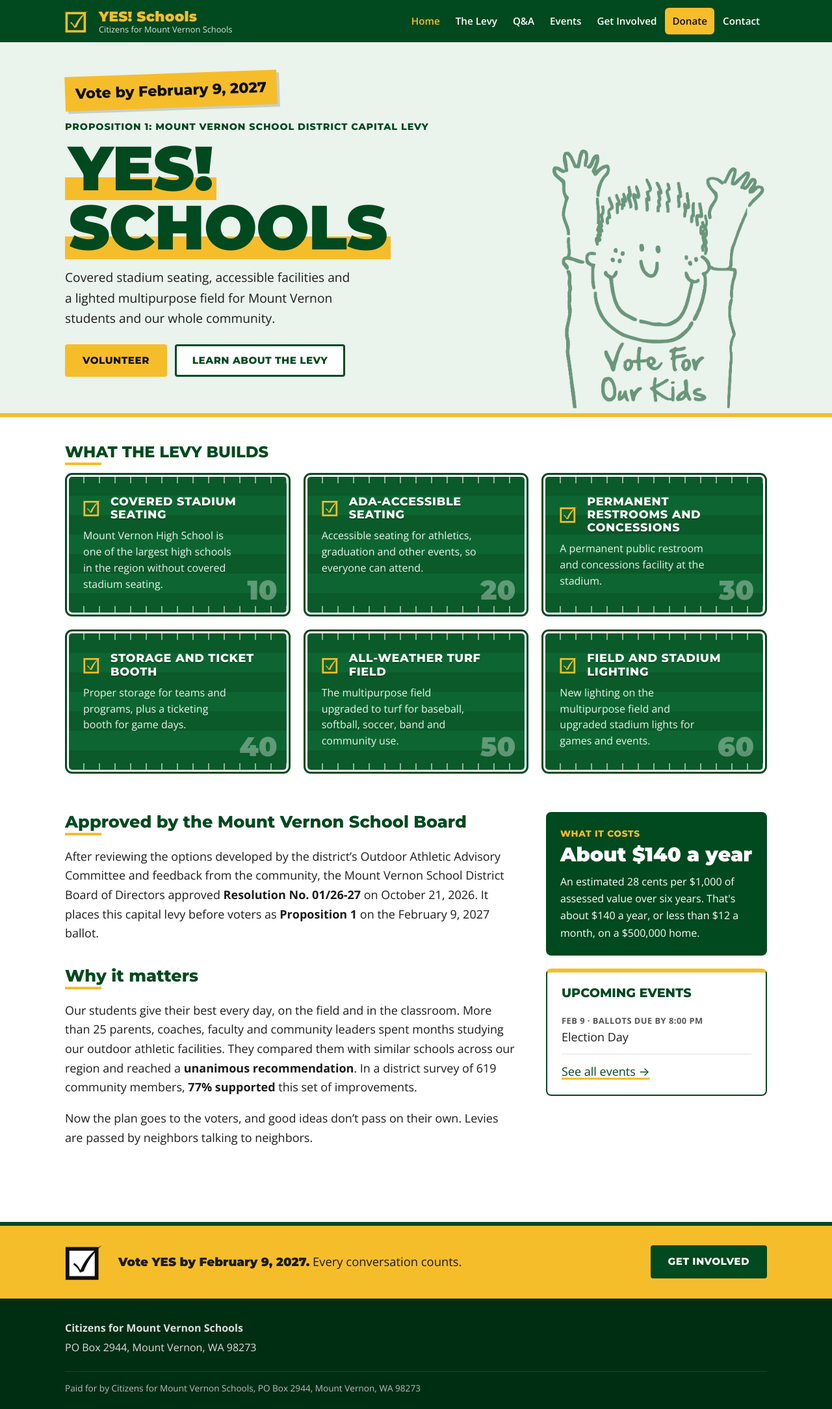
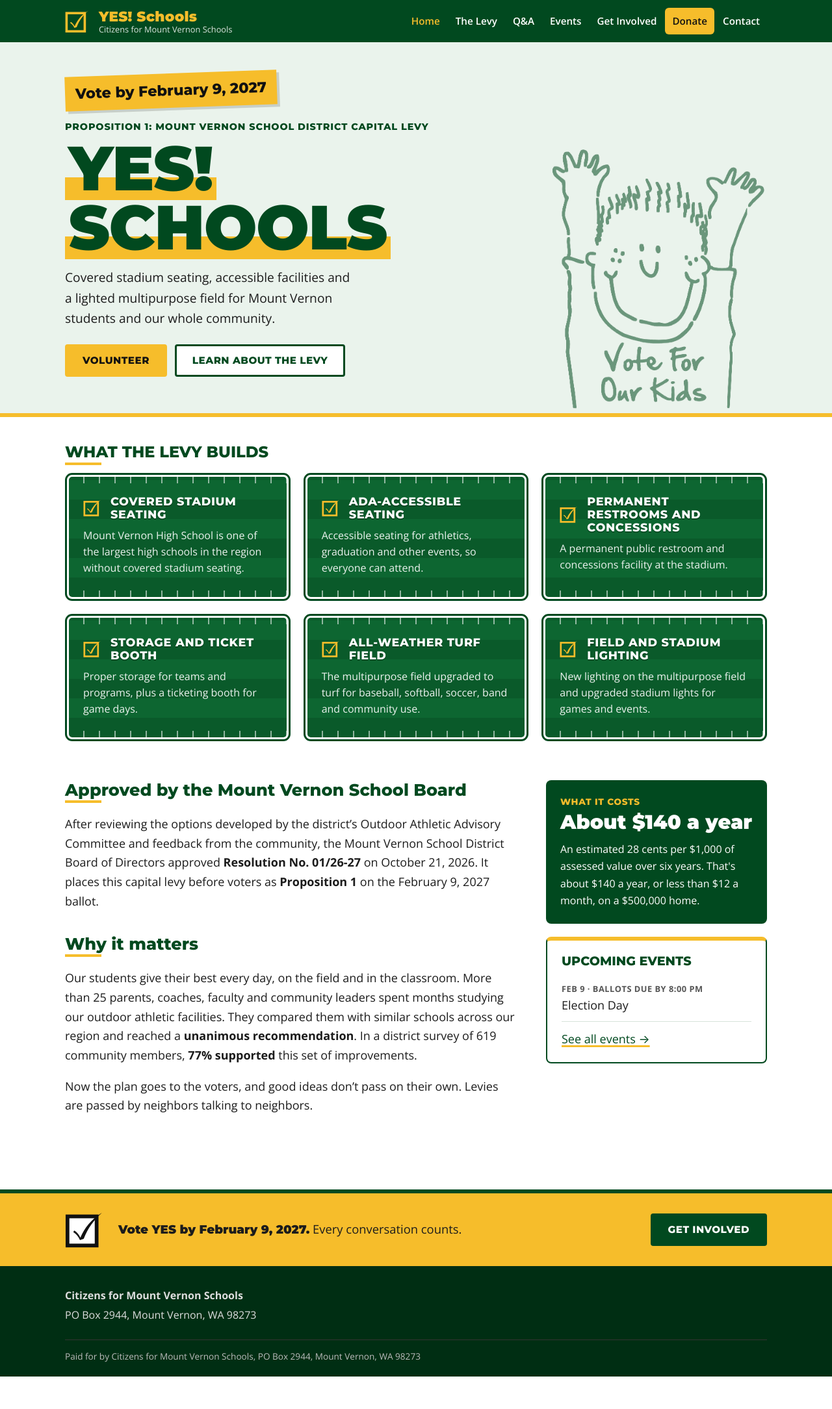
Before and after one commit to Citizens-for-Mount-Vernon-Schools/cmvs-website, a Jekyll site: the page built from index.md, in a window 1280 px wide. Shown: the whole page at 65% size. Built offline with Jekyll 4.4.1, drawn with Linux system fonts in a browser that asks for light colours; after the commit the page ends 2119 px from its top, so only the background shows below that.

Commit message:
Home: drop yard numbers from field cards
Co-Authored-By: Claude Opus 5.5 <noreply@anthropic.com>
Claude-Session: https://claude.ai/code/session_01SpCqsKiyYi6ZBD9uFZkAdm

```diff
--- a/assets/css/style.css
+++ b/assets/css/style.css
@@ -204,10 +204,9 @@ h3 { font-size: 1.1rem; font-weight: 800; margin: 0 0 .25rem; }
 .hero h1 { display: block; }
 
 /* What it builds: football-field cards */
-.build-grid { counter-reset: b; gap: 20px; }
-.build { counter-increment: b; position: relative; border: 3px solid #fff; outline: 3px solid var(--green); border-radius: 8px; padding: 28px 22px 32px; color: #fff; margin: 3px;
+.build-grid { gap: 20px; }
+.build { position: relative; border: 3px solid #fff; outline: 3px solid var(--green); border-radius: 8px; padding: 28px 22px 32px; color: #fff; margin: 3px;
   background: repeating-linear-gradient(90deg, transparent 0 22px, rgba(255,255,255,.55) 22px 24px) bottom / 100% 10px no-repeat, repeating-linear-gradient(90deg, transparent 0 22px, rgba(255,255,255,.55) 22px 24px) top / 100% 10px no-repeat, repeating-linear-gradient(0deg, #0a5a2a 0 30px, #0d6631 30px 60px); }
-.build::after { content: counter(b) "0"; position: absolute; right: 14px; bottom: 14px; font-family: var(--head); font-weight: 900; font-size: 2.6rem; line-height: 1; color: rgba(255,255,255,.35); }
 .build-head img { width: 30px; height: 30px; }
 .build h3 { color: #fff; text-transform: uppercase; letter-spacing: .04em; text-shadow: 0 2px 0 rgba(0,0,0,.25); }
-.build p { color: rgba(255,255,255,.92); padding-right: 52px; }
+.build p { color: rgba(255,255,255,.92); }
```
